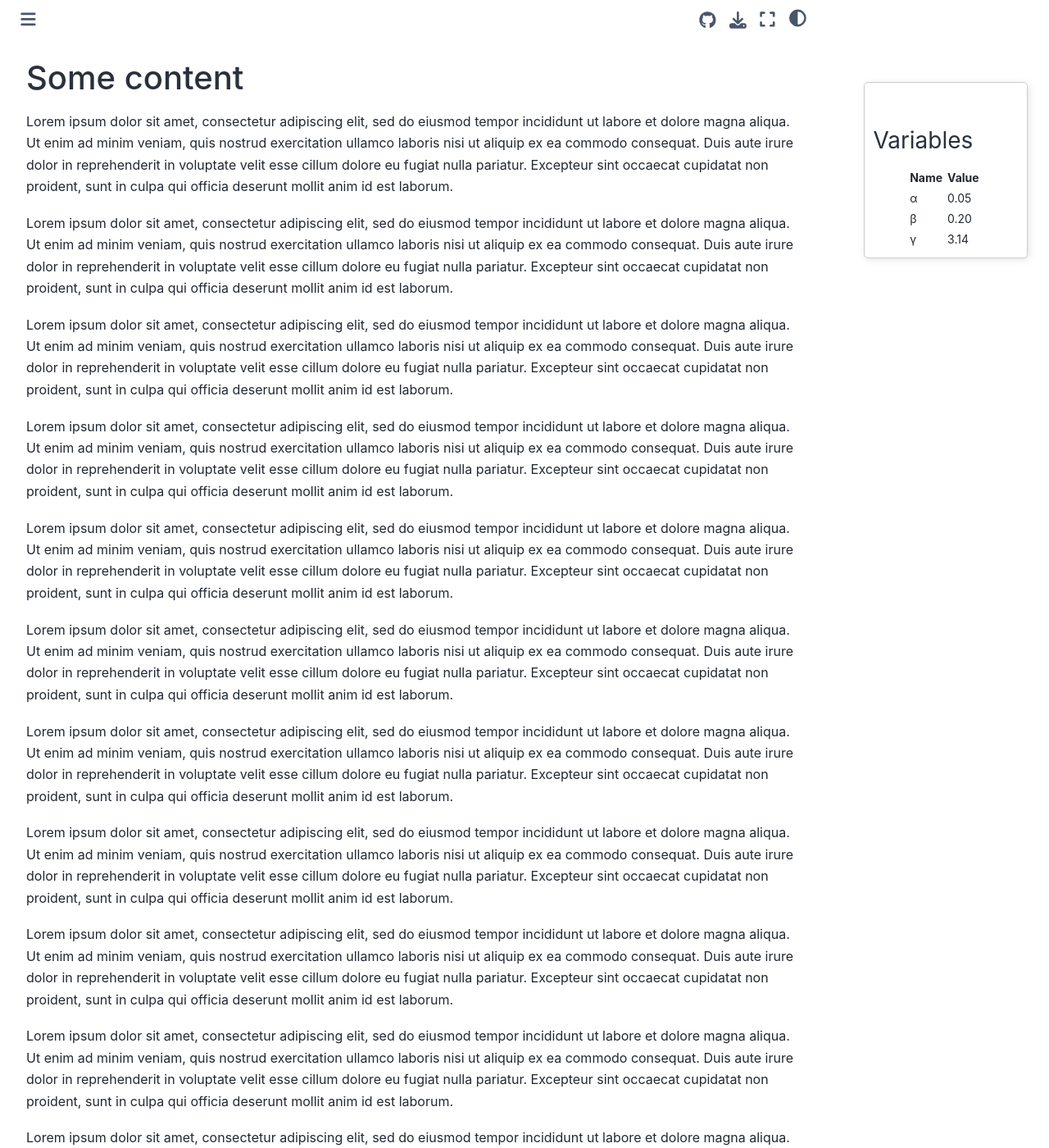
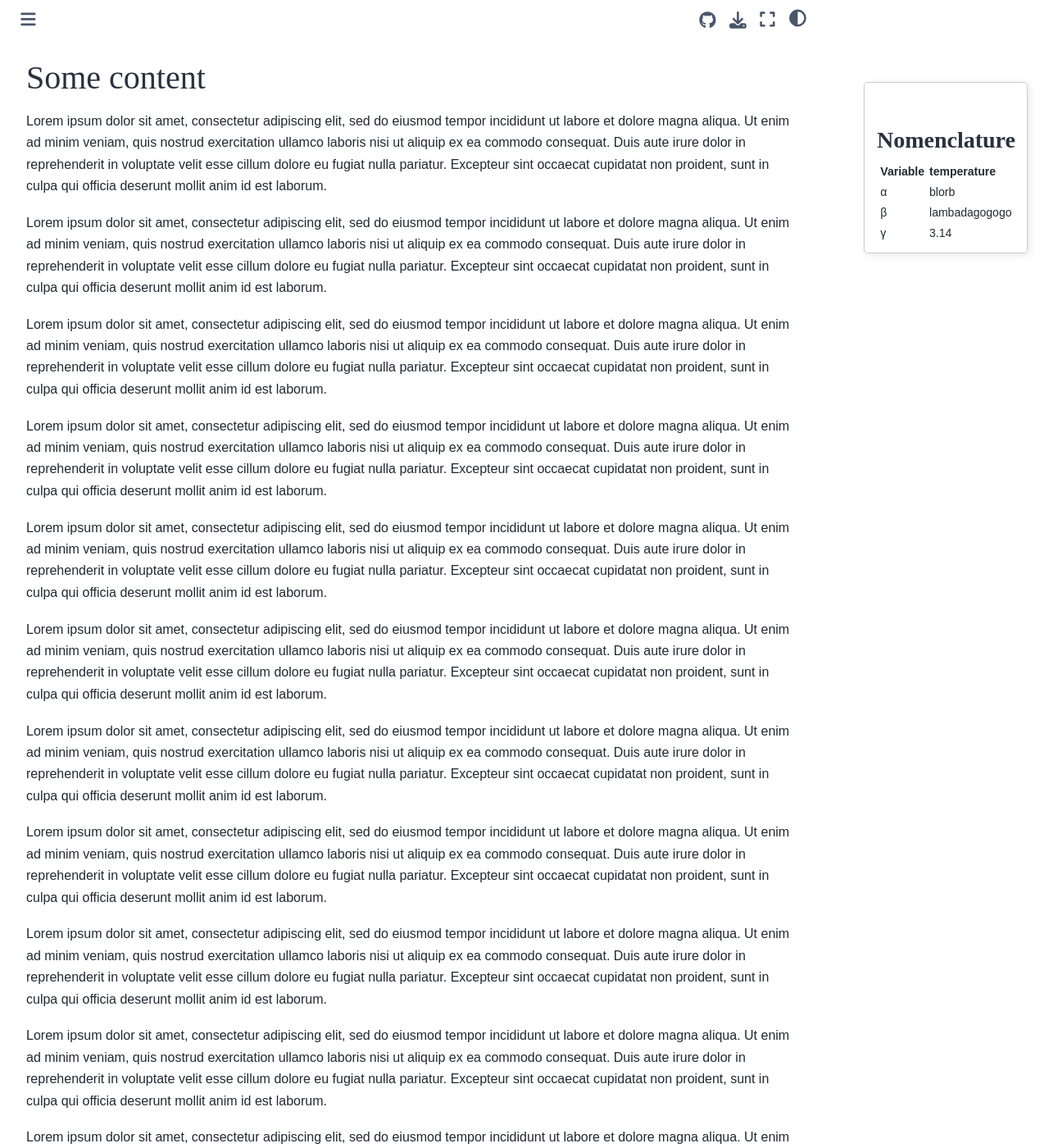
Before and after one commit to douden/graph_test, a Jupyter Book: the page built from book/some_content/overview.md, in a window 1280 px wide and 1400 px high. Shown: the whole window at 82% size. Built offline with Jupyter Book 1.0.4 settings and Sphinx 7.4.7 and the Sphinx Book theme 1.1.4, drawn with Linux system fonts in a browser that asks for light colours; pages that are not in the unit, such as notebooks, are missing from menus; comment, search, counter and statistics services are not loaded.

Commit message:
change heading fonts, center table title

```diff
--- a/book/_static/custom.css
+++ b/book/_static/custom.css
@@ -1,3 +1,18 @@
+/* ======================================== */
+/* Global font styling */
+/* ======================================== */
+
+/* Global Font Styles */
+body {
+    font-family: Arial, sans-serif !important; /* Apply Arial to all text */
+}
+
+/* Apply Roboto Slab to all titles */
+h1, h2, h3, h4, h5, h6 {
+    font-family: 'Roboto Slab', serif !important;
+    font-weight: bold;
+}
+
 /* ======================================== */
 /* Removing navigation elements */
 /* ======================================== */
@@ -58,6 +73,14 @@ div.bd-main {
     z-index: 1000;  /* Ensures it stays above other elements */
 }
 
+/* Center the table title */
+.sticky-variable-table h3 {
+    text-align: center;
+    font-family: 'Roboto Slab', serif; /* Ensure title uses Roboto Slab */
+    font-weight: bold;
+    margin-bottom: 10px;
+}
+
 /* Ensure the main content area remains properly centered */
 .bd-main {
     margin-right: 0 !important; /* Keeps the main content in place */
--- a/book/some_content/overview.md
+++ b/book/some_content/overview.md
@@ -1,12 +1,12 @@
 # Some content
 
 <div class="sticky-variable-table">
-    <h3>Variables</h3>
+    <h3>Nomenclature</h3>
     <table>
-        <tr><th>Name</th><th>Value</th></tr>
-        <tr><td>α</td><td>0.05</td></tr>
-        <tr><td>β</td><td>0.20</td></tr>
-        <tr><td>γ</td><td>3.14</td></tr>
+        <tr><th>Variable</th>   <th>temperature</th></tr>
+        <tr><td>α</td>          <td>blorb</td></tr>
+        <tr><td>β</td>          <td>lambadagogogo</td></tr>
+        <tr><td>γ</td>          <td>3.14</td></tr>
     </table>
 </div>
 
```
